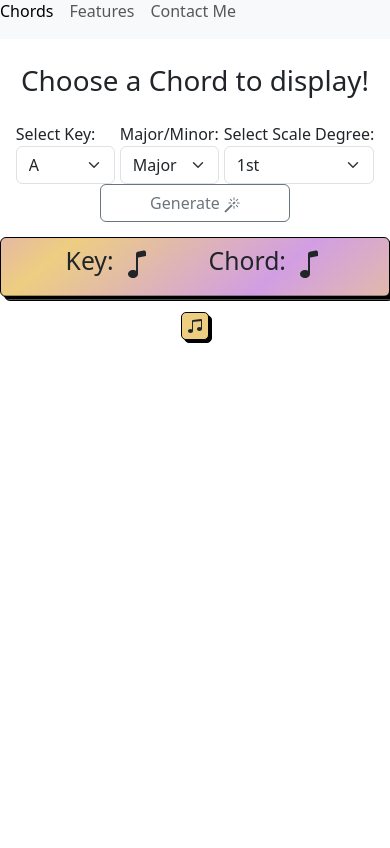
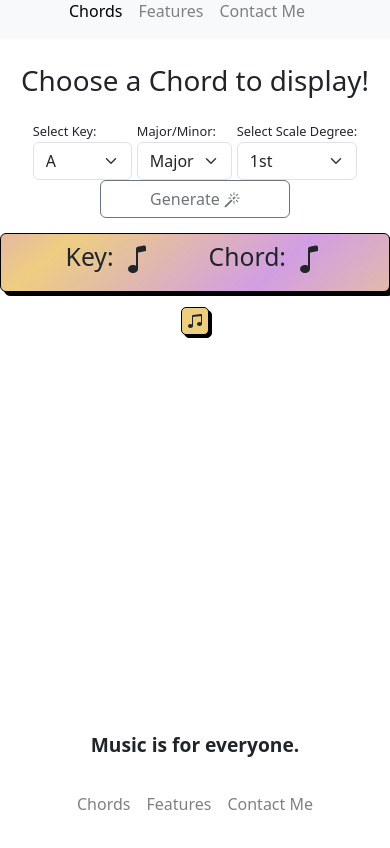
Before and after one commit to Bonyony/MusicProject, a plain HTML site: page index.html in a window 390 px wide. Shown: the part 57-905 px from the top of the page. Before the commit the page ends 844 px from the top, so only its background shows below. Drawn offline with nearby package versions, Linux system fonts and the light colour scheme; a script that the page names is missing; a web font is replaced by a local one.

Commit message:
made some ui changes

```diff
--- a/index.html
+++ b/index.html
@@ -29,6 +29,8 @@
     <link rel="stylesheet" href="styles.css" />
   </head>
   <body>
+    <div id="page-container">
+      <div id="content-wrap">
         <!-- NavBar -->
         <nav class="navbar navbar-expand-lg bg-body-tertiary navflex">
           <a
@@ -42,11 +44,13 @@
             <a class="nav-link active" aria-current="page" href="index.html"
               >Chords</a
             >
+
             <!-- <a class="nav-link" aria-current="page" href="scales.html">Scales</a> -->
             <a class="nav-link" href="features.html">Features</a>
+
             <a
               class="nav-link lastlink"
-          href="https://whale-app-jtcaf.ondigitalocean.app/"
+              href="https://frankfrancione.com/"
               target="_blank"
               >Contact Me</a
             >
@@ -182,7 +186,9 @@
                 d="M6 13c0 1.105-1.12 2-2.5 2S1 14.105 1 13s1.12-2 2.5-2 2.5.896 2.5 2m9-2c0 1.105-1.12 2-2.5 2s-2.5-.895-2.5-2 1.12-2 2.5-2 2.5.895 2.5 2"
               />
               <path fill-rule="evenodd" d="M14 11V2h1v9zM6 3v10H5V3z" />
-          <path d="M5 2.905a1 1 0 0 1 .9-.995l8-.8a1 1 0 0 1 1.1.995V3L5 4z" />
+              <path
+                d="M5 2.905a1 1 0 0 1 .9-.995l8-.8a1 1 0 0 1 1.1.995V3L5 4z"
+              />
             </svg>
           </p>
           <div class="output-container">
@@ -192,6 +198,29 @@
             <div class="output2" id="output2"></div>
           </div>
         </section>
+      </div>
+      <section>
+        <footer id="footer" class="py-3 mt-4 footer">
+          <p class="text-center p-2 foot-text">Music is for everyone.</p>
+          <ul class="nav justify-content-center pb-4">
+            <li class="nav-item">
+              <a href="index.html" class="nav-link px-2">Chords</a>
+            </li>
+            <li class="nav-item">
+              <a href="features.html" class="nav-link px-2">Features</a>
+            </li>
+            <li class="nav-item">
+              <a
+                href="https://frankfrancione.com/"
+                target="_blank"
+                class="nav-link px-2"
+                >Contact Me</a
+              >
+            </li>
+          </ul>
+        </footer>
+      </section>
+    </div>
     <!-- Load library -->
     <script src="https://cdn.jsdelivr.net/npm/vexflow@4.2.2/build/cjs/vexflow.js"></script>
 
--- a/styles.css
+++ b/styles.css
@@ -8,6 +8,25 @@
 
 body {
   overflow-x: hidden;
+  /* height: 100vh;
+  display: flex;
+  flex-direction: column; */
+}
+
+#page-container {
+  position: relative;
+  min-height: 100vh;
+}
+
+#content-wrap {
+  padding-bottom: 2.5rem; /* Footer height */
+}
+
+#footer {
+  position: absolute;
+  bottom: 0;
+  width: 100%;
+  height: 5rem; /* Footer height */
 }
 
 /* Navbar */
@@ -33,6 +52,14 @@ body {
   margin-right: 16px;
 }
 
+@media (max-width: 460px) {
+  .navflex {
+    display: flex;
+    flex-direction: column;
+    justify-content: space-between;
+  }
+}
+
 /* Main App */
 label select {
   display: flex;
@@ -44,6 +71,12 @@ label select {
   margin: auto;
   flex-direction: row;
   justify-content: center;
+}
+
+@media (max-width: 400px) {
+  .btn-container {
+    font-size: 0.8rem;
+  }
 }
 
 .btn {
@@ -119,5 +152,45 @@ label select {
 /* features.html styles */
 .features {
   margin: 25px auto;
-  width: 60%;
+  margin-bottom: 25px;
+  width: 70%;
 }
+
+/* features responsive */
+@media (max-width: 900px) {
+  .features {
+    margin: 15px auto;
+    margin-bottom: 25px;
+    width: 80%;
+  }
+}
+
+@media (max-width: 460px) {
+  .features {
+    margin: 10px auto;
+    margin-bottom: 25px;
+    width: 90%;
+  }
+}
+
+/* Footer */
+
+.footer {
+  /* position: fixed;
+  bottom: 0; */
+  width: 100%;
+  /* background: ghostwhite; */
+}
+
+.foot-text {
+  font-size: 1.2rem;
+  font-weight: 700;
+}
+
+.nav-link {
+  color: gray;
+}
+
+.nav-link:hover {
+  color: rgb(248, 189, 40);
+}
```
Also changed, not shown: features.html (+41 -15 lines). Lines whose indentation alone changed are shown as unchanged.
